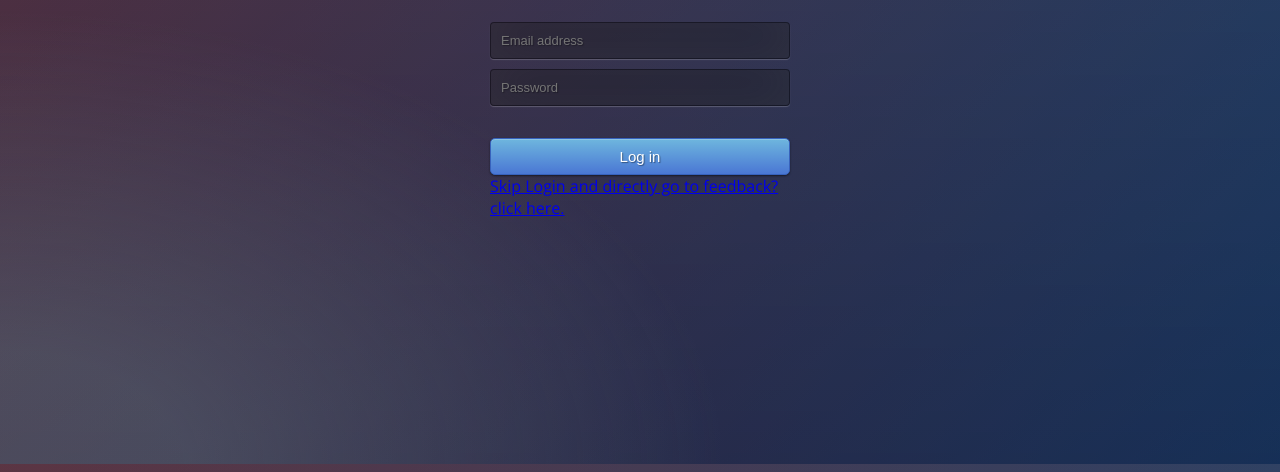
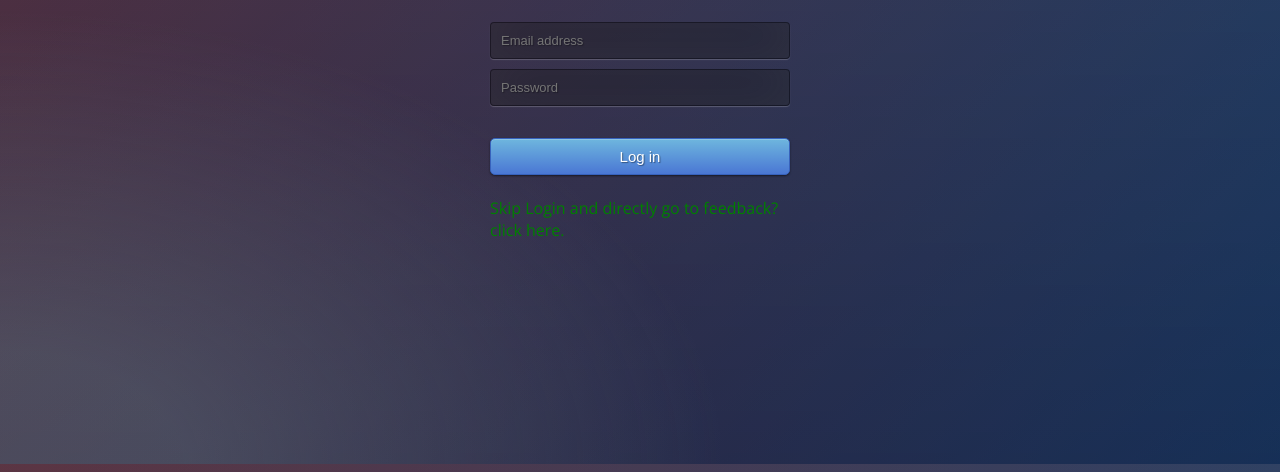
Before and after one commit to Athiratp2000/CAC1-Assignment-Form-Validation-using-Regular-Expression, a plain HTML site: page index.html in a window 1280 px wide. Shown: the part 336-808 px from the top of the page. Drawn offline with nearby package versions, Linux system fonts and the light colour scheme.

Commit message:
Update index.html

```diff
--- a/index.html
+++ b/index.html
@@ -8,6 +8,28 @@
 	<meta name="viewport" content="width=device-width, initial-scale=1">
 	<title>Login Page</title>
     <link rel="stylesheet" href="login.css">
+    <style>
+        a:link {
+          color: green;
+          background-color: transparent;
+          text-decoration: none;
+        }
+        a:visited {
+          color: pink;
+          background-color: transparent;
+          text-decoration: none;
+        }
+        a:hover {
+          color: white;
+          background-color: transparent;
+          text-decoration: underline;
+        }
+        a:active {
+          color: yellow;
+          background-color: transparent;
+          text-decoration: underline;
+        }
+        </style>
 </head>
 <body>
     <div class="login">
@@ -15,8 +37,8 @@
         <form  action="feedback.html" onsubmit="return validation()"><br>
             <input type="email" id ="useremail" name="email" placeholder="Email address" required="required" />
             <input type="password" id ="psw" name="password" placeholder="Password" required="required" /><br><valid style="font-size: 15px;"></valid><br>
-            <button type="submit" class="btn btn-primary btn-block btn-large">Log in</button>
-            <a href="feedback.html">Skip Login and directly go to feedback? click here.</a>
+            <button type="submit" class="btn btn-primary btn-block btn-large">Log in</button><br><a href="feedback.html">Skip Login and directly go to feedback? click here.</a>
+
         </form>
     </div>
 </body>
```
